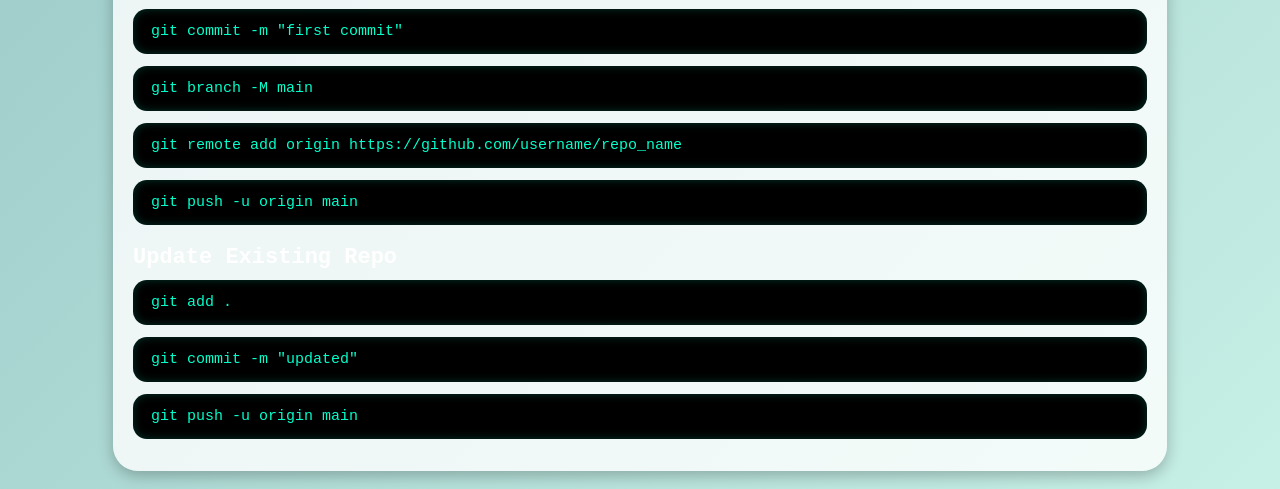
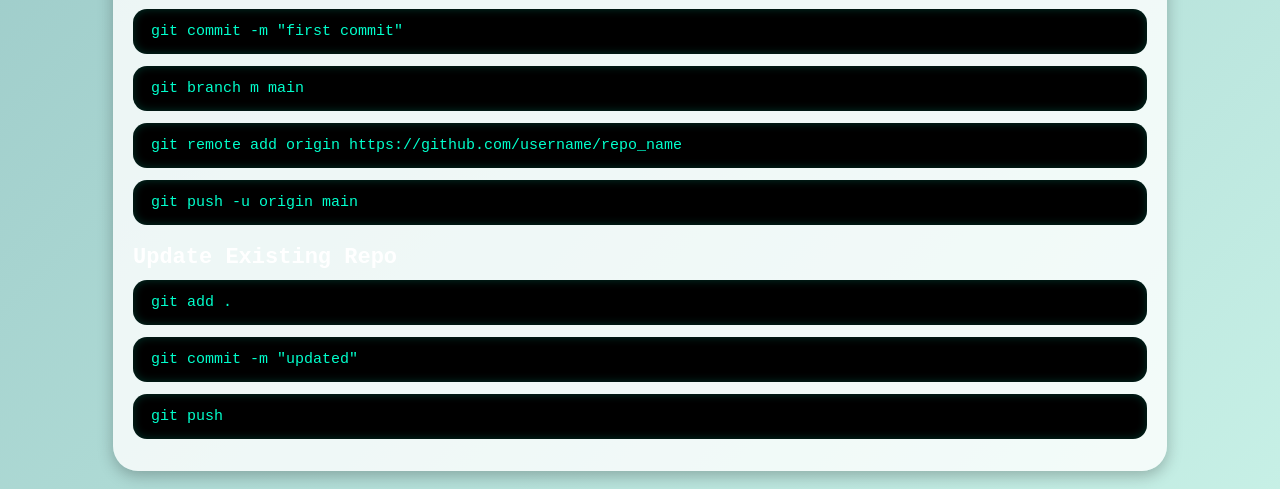
Before and after one commit to Divyanshu-crv/Collection_1, a plain HTML site: page index.html in a window 1280 px wide. Shown: the part 917-1406 px from the top of the page. Drawn offline with Linux system fonts and the light colour scheme.

Commit message:
make changes in fouth

```diff
--- a/index.html
+++ b/index.html
@@ -65,7 +65,7 @@ https://github.com/username
     <div class="cmd">git init</div>
     <div class="cmd">git add .</div>
     <div class="cmd">git commit -m "first commit"</div>
-    <div class="cmd">git branch -M main</div>
+    <div class="cmd">git branch m main</div>
     <div class="cmd">git remote add origin https://github.com/username/repo_name</div>
     <div class="cmd">git push -u origin main</div>
 
@@ -73,7 +73,7 @@ https://github.com/username
 
     <div class="cmd">git add .</div>
     <div class="cmd">git commit -m "updated"</div>
-    <div class="cmd">git push -u origin main</div>
+    <div class="cmd">git push </div>
 
 </div>
 
```
Also changed, not shown: 1.jpg (added).
